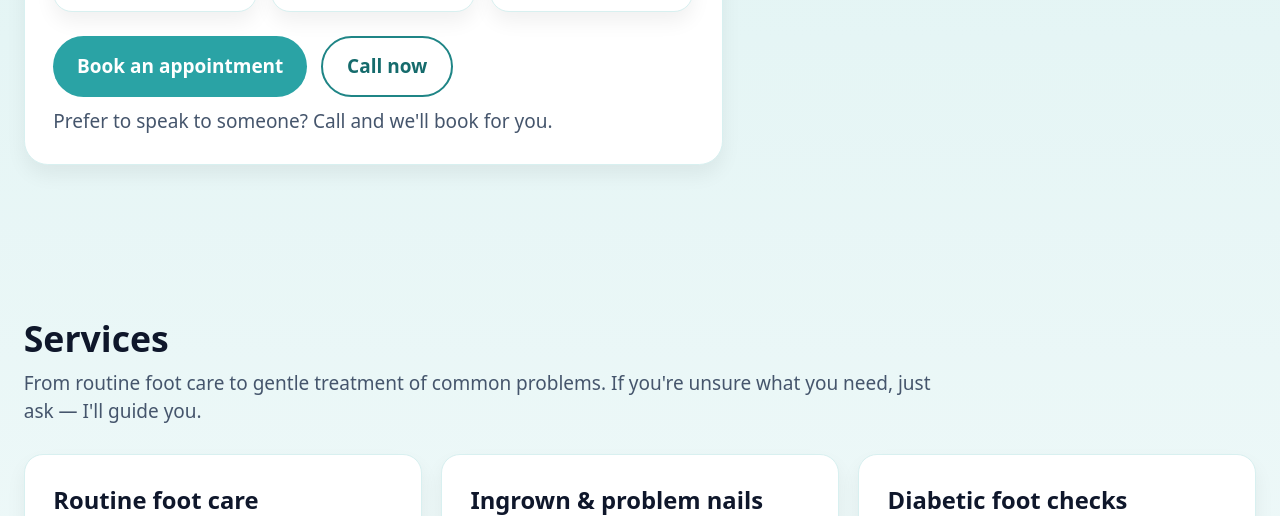
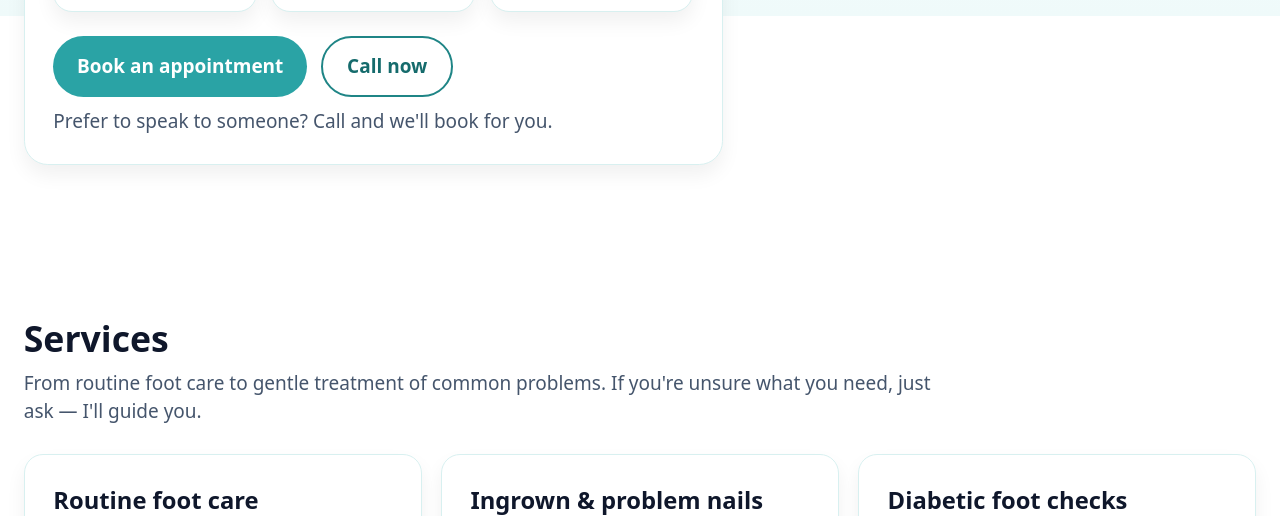
Before and after one commit to DevRJAmigo/FootHealthByEmma, a website: page index.html in a window 1280 px wide. Shown: the part 784-1300 px from the top of the page. Drawn offline with Linux system fonts and the light colour scheme.

Commit message:
Attempt to fix iOS gradient issue and bg-white containers?

```diff
--- a/index.html
+++ b/index.html
@@ -8,11 +8,14 @@
   <link rel="icon" href="./assets/imgs/favicon/favicon.ico" type="image/x-icon">
   <link rel="stylesheet" href="./assets/css/site.css"/>
 </head>
-<body class="text-slate-900 antialiased ">
-  <div class="bg-gradient-to-b from-brand-100 via-white to-brand-50">
+<body class="text-slate-900 antialiased">
+  <div class="pointer-events-none fixed inset-0 z-0 bg-gradient-to-b from-brand-100 via-white to-brand-50">
+  </div>
+
+  <div class="relative z-10">
 
     <!-- Header -->
-    <header class="sticky top-0 z-50 bg-white backdrop-blur border-b border-brand-100">
+    <header class="sticky top-0 z-50 bg-white border-b border-brand-100">
       <div class="max-w-7xl mx-auto px-5 py-3 flex items-center justify-between gap-3">
         <!-- Brand -->
         <a class="flex items-center gap-3" onclick="scrollToSection('top')">
@@ -138,12 +141,6 @@
         </div>
       </div>
     </section>
-
-
-
-
-
-
 
     <!-- Client Testimonials -->
     <section aria-label="Client testimonials" id="testimonials" class="relative mx-auto max-w-5xl px-4 py-10 lg:py-16 sm:px-6 lg:px-8">
@@ -583,7 +580,7 @@
       </div>
     </div>
 
-      <div id="success-modal" class="fixed inset-0 z-50 hidden overflow-y-auto flex items-start justify-center p-6 pt-24">
+    <div id="success-modal" class="fixed inset-0 z-50 hidden overflow-y-auto flex items-start justify-center p-6 pt-24">
       <div class="bg-white rounded-lg shadow-xl max-w-2xl w-full p-6 relative border border-brand-100">
         <button onclick="closeModal()" class="absolute top-3 right-3 text-slate-500 text-2xl font-bold hover:text-brand-700">&times;</button>
         <h3 class="text-xl font-bold mb-2">Thank you!</h3>
@@ -593,6 +590,7 @@
       </div>
     </div>
   </div>
+
   <script>
     document.getElementById('y').textContent = new Date().getFullYear();
   </script>
--- a/package.json
+++ b/package.json
@@ -1,6 +1,6 @@
 {
   "dependencies": {
-    "@tailwindcss/cli": "^4.1.12",
-    "tailwindcss": "^4.1.12"
+    "@tailwindcss/cli": "^4.1.13",
+    "tailwindcss": "^4.1.13"
   }
 }
```
Also changed, not shown: css/assets/site.css (added), 1 other file.
